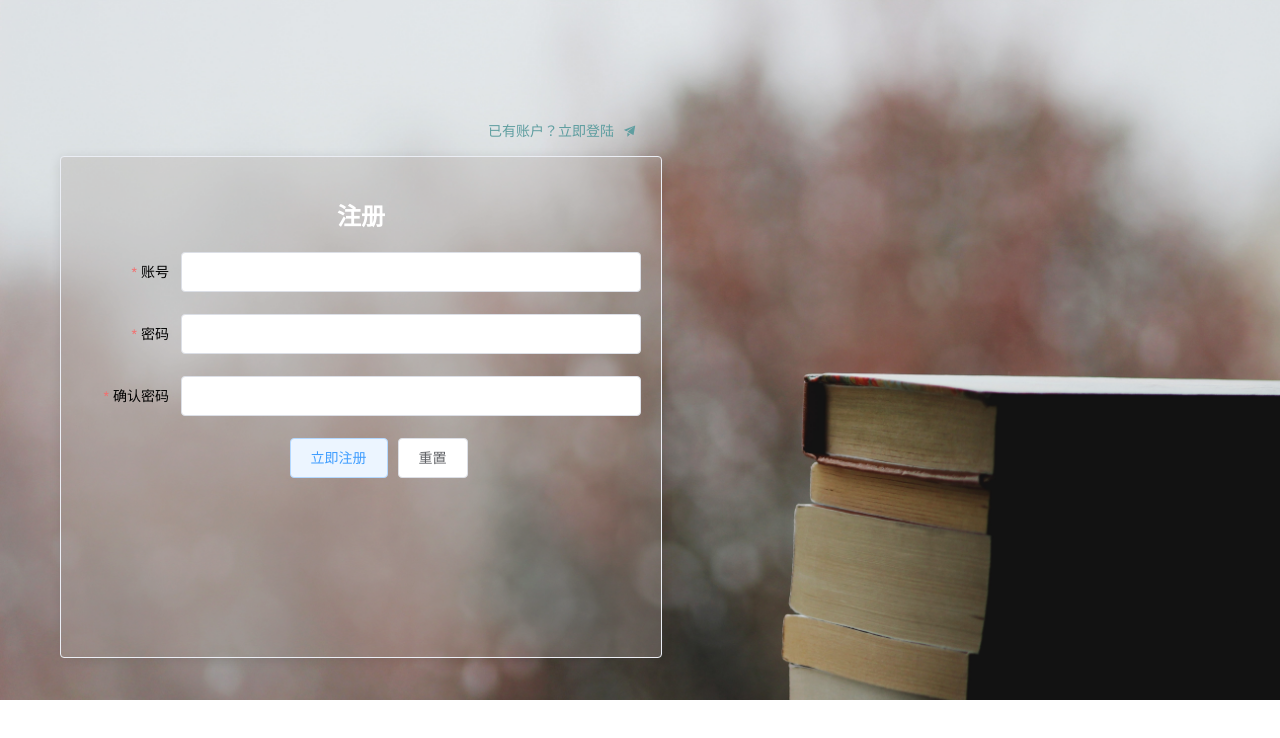
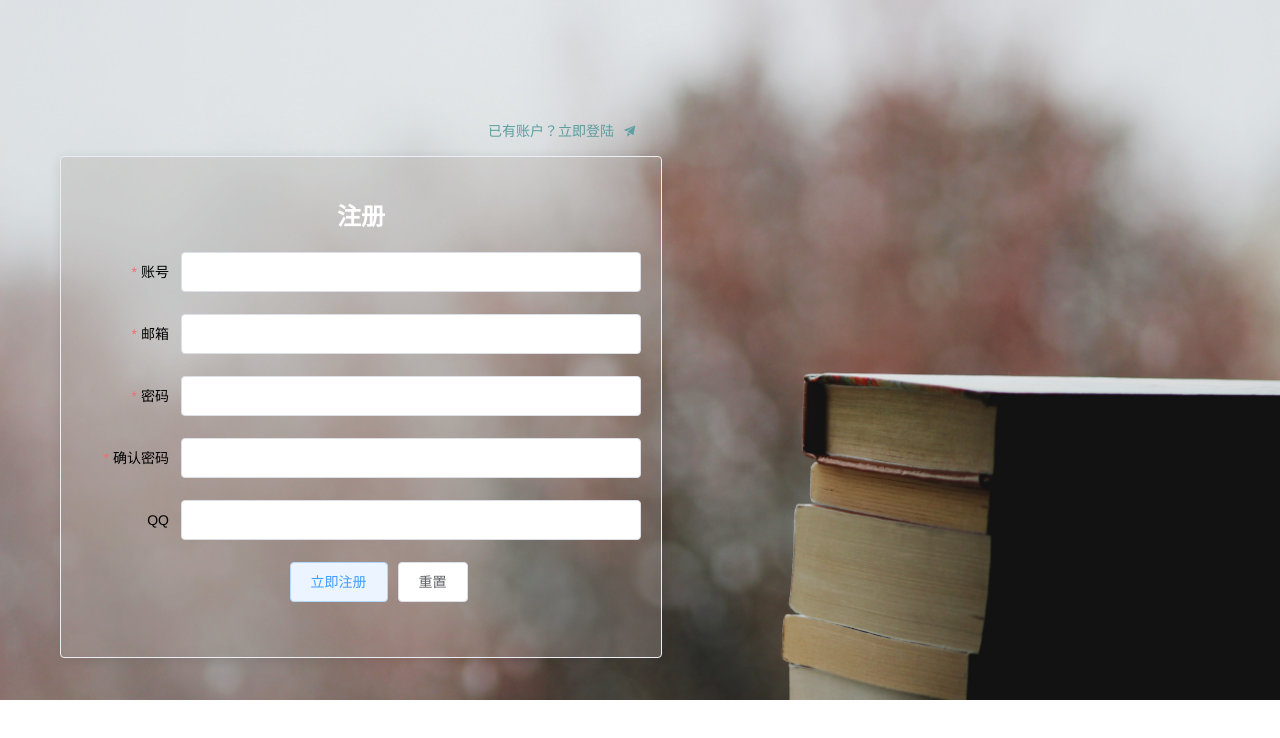
Before and after one commit to ykxixi/study_skill_platform, a Vue app: page /login in a window 1280 px wide. Both pictures are taken after a click on the link "还没有账户？立即注册". Shown: the top 738 px of the page. Built offline with nearby package versions, Linux system fonts and the light colour scheme.

Commit message:
RegisterForm & Register

```diff
--- a/src/components/RegisterForm.vue
+++ b/src/components/RegisterForm.vue
@@ -6,17 +6,23 @@
                 <el-form-item label="账号" prop="name">
                     <el-input v-model="ruleForm.name"></el-input>
                 </el-form-item>
+                <el-form-item label="邮箱" prop="email">
+                    <el-input v-model="ruleForm.email"></el-input>
+                </el-form-item>
                 <el-form-item label="密码" prop="password">
                     <el-input v-model="ruleForm.password"></el-input>
                 </el-form-item>
                 <el-form-item label="确认密码" prop="checkPass">
                     <el-input v-model="ruleForm.checkPass"></el-input>
                 </el-form-item>
+                <el-form-item label="QQ" prop="qq">
+                    <el-input v-model="ruleForm.qq"></el-input>
+                </el-form-item>
+            </el-form>
                 <el-row style="margin-left: 35px">
                     <el-button plain type="primary" @click="submitForm('ruleForm')">立即注册</el-button>
                     <el-button @click="resetForm('ruleForm')">重置</el-button>
                 </el-row>
-            </el-form>
         </el-card>
     </div>
 </template>
@@ -30,12 +36,17 @@
                 showS:false,
                 ruleForm:{
                     name: '',
+                    email:'',
                     password: '',
                     checkPass: '',
+                    qq:'',
                 },
                 rules:{
                     name: [
                         { required: true, message: '请输入账户名', trigger: 'blur' },
+                    ],
+                    email:[
+                        {required: true, message: '请输入邮箱',trigger:'blur'},
                     ],
                     password: [
                         { required: true, message: '请输入密码', trigger: 'blur' },
```
